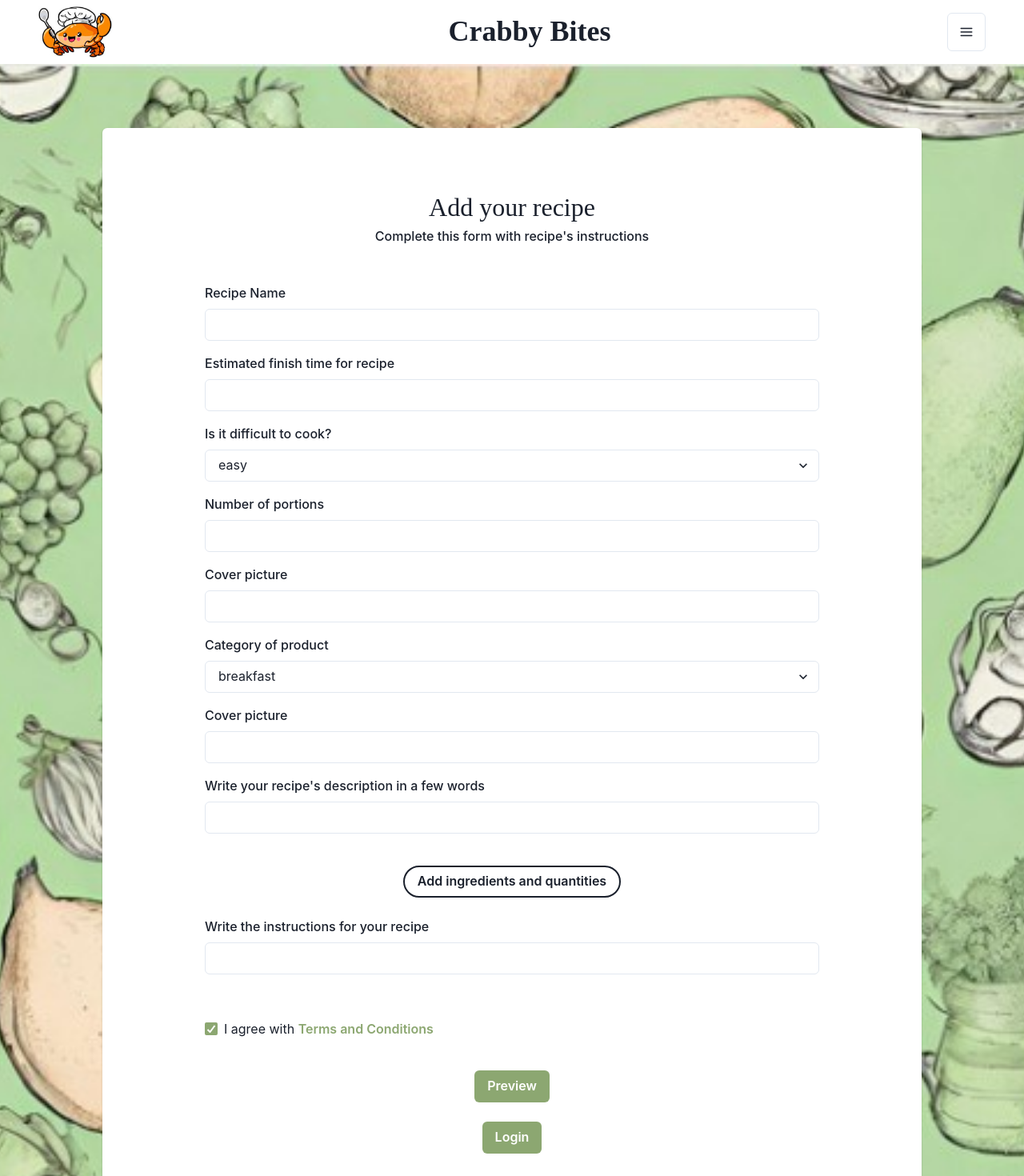
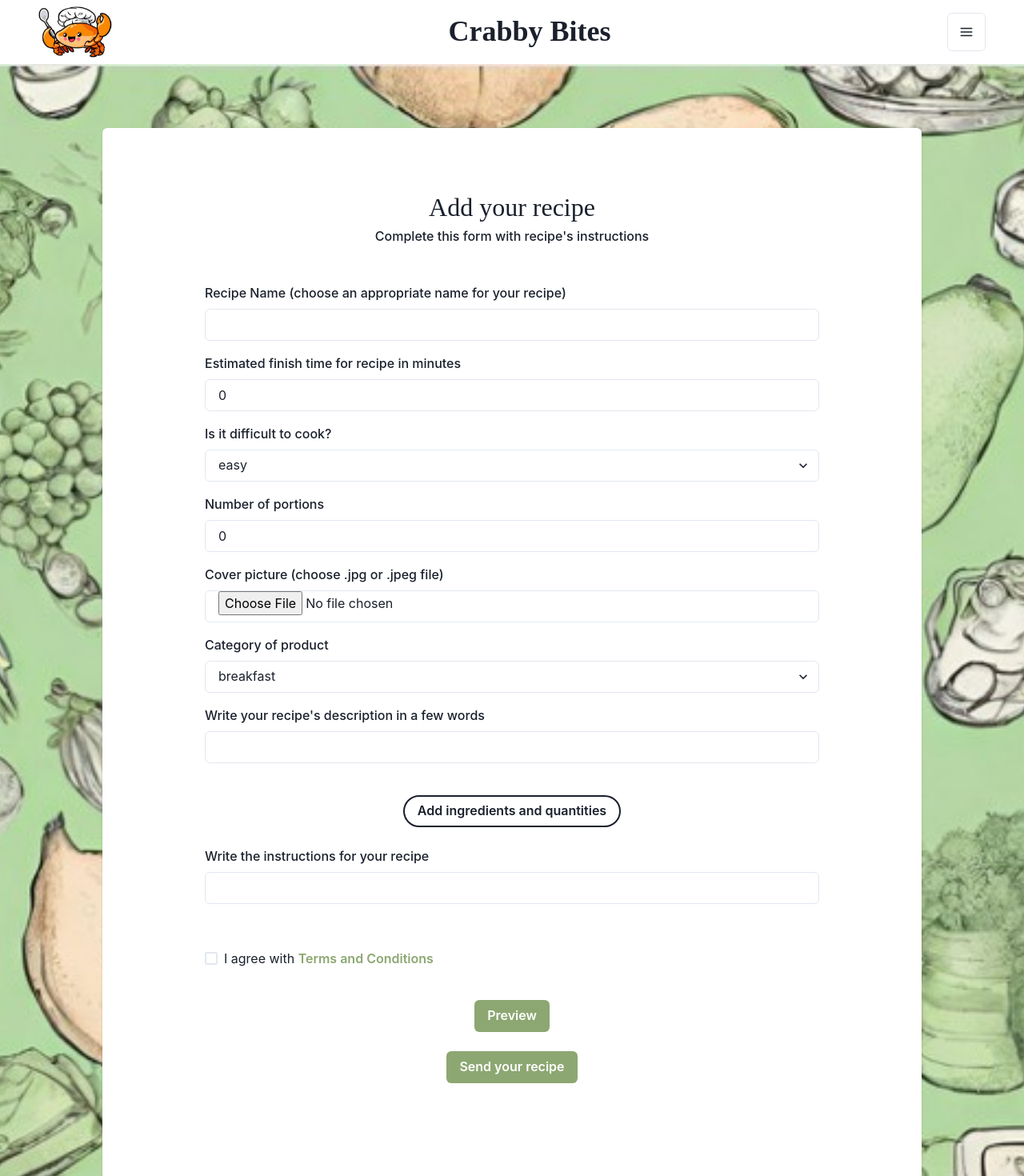
Before and after one commit to Bogdandragon/CrabbyBites, a React (Create React App) app in the folder frontend/: page / in a window 1280 px wide. Shown: the top 1470 px of the page at 80% size. Built offline with nearby package versions, Linux system fonts and the light colour scheme; the HTML template or start-up script is replaced by a standard one; a web font is replaced by a local one; what yup-password would draw is missing.

Commit message:
validations

```diff
--- a/frontend/src/components/AddRecipePage/AddRecipePage.jsx
+++ b/frontend/src/components/AddRecipePage/AddRecipePage.jsx
@@ -17,28 +17,26 @@ function AddRecipePage() {
     const formikAddRecipe = useFormik({
         initialValues: {
           recipeName: '',
-          finishTime: '',
+          finishTime: 0,
           difficulty: '',
-          noPortions: '',
+          noPortions: 0,
           cover: '',
           category: '',
           description: '',
           ingredients: '',
-          instructions: ''
+          instructions: '',
+          terms: false
         },
         onSubmit: (values) => {},
         validationSchema: Yup.object().shape({
+            recipeName: Yup.string().required('Required field'),
+            finishTime: Yup.number().positive('A positive number is required for this field').integer().required('Required field'),
+            noPortions: Yup.number().positive().integer().required('Required field'),
+            description: Yup.string().min(30, "Minimum length is 30 characters").required('Required field'),
+            instructions: Yup.string().min(100, "Minimum length is 100 characters").required('Required field'),
+            terms: Yup.boolean().oneOf([true], 'You must accept the terms and conditions')
         })
     })
-    const BasicSelect = () => {
-        const selectedOption = '';
-        selectedOption = '';
-
-        const handleSelectChange = (event) => {
-            const selectedValue = event.target.value;
-            selectedOption(selectedValue);
-        }
-    }
 
     return (
         <Page>
@@ -49,13 +47,13 @@ function AddRecipePage() {
                         <Center><h6>Complete this form with recipe's instructions</h6></Center>
                         <FormControl py='5vh' onSubmit={formikAddRecipe.handleSubmit}>
                             <FormControl pb='2vh' isInvalid={formikAddRecipe.errors.recipeName && formikAddRecipe.touched.recipeName} onChange={formikAddRecipe.handleChange} >
-                                <FormLabel>Recipe Name</FormLabel>
+                                <FormLabel>Recipe Name (choose an appropriate name for your recipe)</FormLabel>
                                 <Input id='recipeName' name='recipeName' type='text' onChange={formikAddRecipe.handleChange} value={formikAddRecipe.values.recipeName}/>
                                 <FormErrorMessage>{formikAddRecipe.errors.recipeName}</FormErrorMessage>
                             </FormControl>
                             <FormControl pb='2vh' isInvalid={formikAddRecipe.errors.finishTime && formikAddRecipe.touched.finishTime} onChange={formikAddRecipe.handleChange} >
-                                <FormLabel>Estimated finish time for recipe</FormLabel>
-                                <Input id='finishTime' name='finishTime' type='text' onChange={formikAddRecipe.handleChange} value={formikAddRecipe.values.finishTime}/>
+                                <FormLabel>Estimated finish time for recipe in minutes</FormLabel>
+                                <Input id='finishTime' name='finishTime' type='number' onChange={formikAddRecipe.handleChange} value={formikAddRecipe.values.finishTime}/>
                                 <FormErrorMessage>{formikAddRecipe.errors.finishTime}</FormErrorMessage>
                             </FormControl>
                             <FormControl pb='2vh'>
@@ -73,8 +71,8 @@ function AddRecipePage() {
                             </FormControl>
                             {/* TODO special field to select a picture from files*/}
                             <FormControl pb='2vh' isInvalid={formikAddRecipe.errors.cover && formikAddRecipe.touched.cover} onChange={formikAddRecipe.handleChange} >
-                                <FormLabel>Cover picture</FormLabel>
-                                <Input id='cover' name='cover' type='cover' onChange={formikAddRecipe.handleChange} value={formikAddRecipe.values.cover}/>
+                                <FormLabel>Cover picture (choose .jpg or .jpeg file)</FormLabel>
+                                <Input id='cover' name='cover' type='file' onChange={formikAddRecipe.handleChange} value={formikAddRecipe.values.cover}/>
                                 <FormErrorMessage>{formikAddRecipe.errors.cover}</FormErrorMessage>
                             </FormControl>
                             <FormControl pb='2vh'>
@@ -86,11 +84,6 @@ function AddRecipePage() {
                                     <option value='dessert'>dessert</option>
                                     <option value='snack'>snack</option>
                                 </Select>
-                            </FormControl>
-                            <FormControl pb='2vh' isInvalid={formikAddRecipe.errors.cover && formikAddRecipe.touched.cover} onChange={formikAddRecipe.handleChange} >
-                                <FormLabel>Cover picture</FormLabel>
-                                <Input id='cover' name='cover' type='cover' onChange={formikAddRecipe.handleChange} value={formikAddRecipe.values.cover}/>
-                                <FormErrorMessage>{formikAddRecipe.errors.cover}</FormErrorMessage>
                             </FormControl>
                             <FormControl pb='2vh' isInvalid={formikAddRecipe.errors.description && formikAddRecipe.touched.description} onChange={formikAddRecipe.handleChange} >
                                 <FormLabel>Write your recipe's description in a few words</FormLabel>
@@ -106,11 +99,15 @@ function AddRecipePage() {
                                 <FormErrorMessage>{formikAddRecipe.errors.instructions}</FormErrorMessage>
                             </FormControl>
 
-                            <Box py='5vh'>
-                                <Checkbox colorScheme='greenBrand' defaultChecked size='md'>I agree with <Button colorScheme='greenBrand' variant='link'>Terms and Conditions</Button></Checkbox>
-                            </Box>
-                            <Center><SubmitButton text="Preview" onClick={formikAddRecipe.handleSubmit}/></Center>
-                            <Center pt='3vh'><SubmitButton text="Login" onClick={formikAddRecipe.handleSubmit}/></Center>
+                            <FormControl py='5vh' isInvalid={formikAddRecipe.errors.terms && formikAddRecipe.touched.terms} onChange={formikAddRecipe.handleChange} >
+                                    <Checkbox id='terms' name='terms' colorScheme='greenBrand' size='md'>I agree with <Button colorScheme='greenBrand' variant='link'>Terms and Conditions</Button></Checkbox>
+                                    <FormErrorMessage>
+                                        {formikAddRecipe.errors.terms}
+                                    </FormErrorMessage>
+                                </FormControl>
+
+                            <Center><SubmitButton text="Preview"/></Center>
+                            <Center pt='3vh'><SubmitButton text="Send your recipe" onClick={formikAddRecipe.handleSubmit}/></Center>
                         </FormControl>
                     </CardBody>
                 </Card>
```
